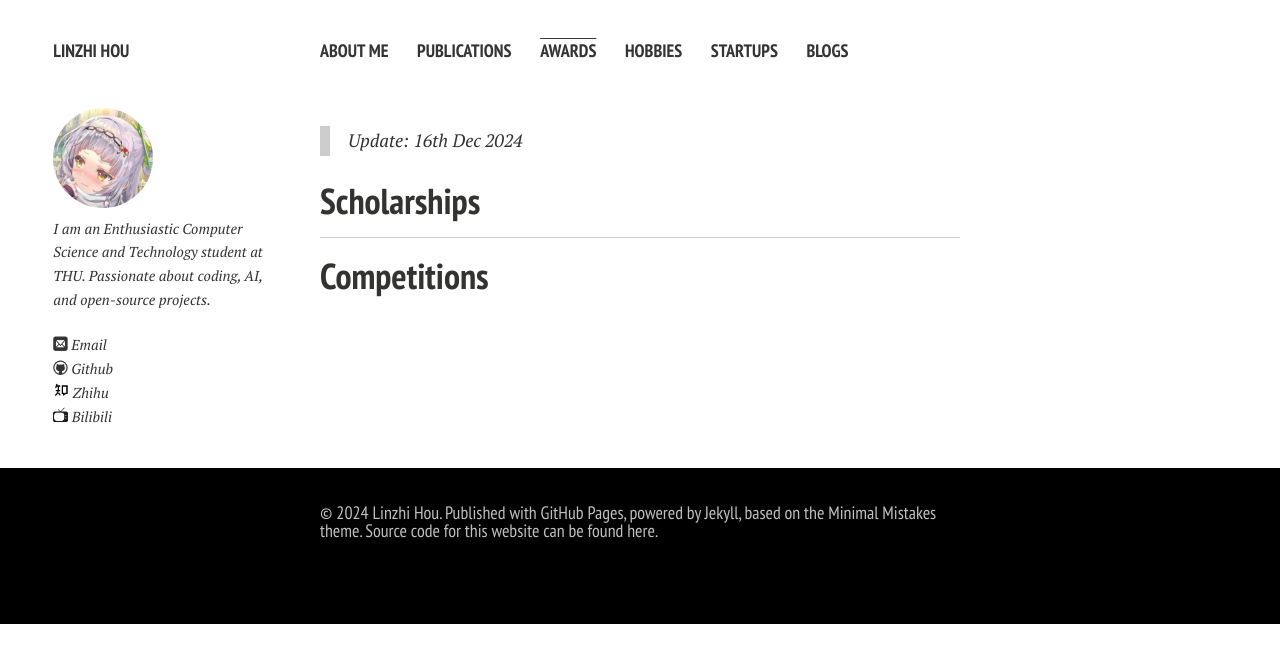
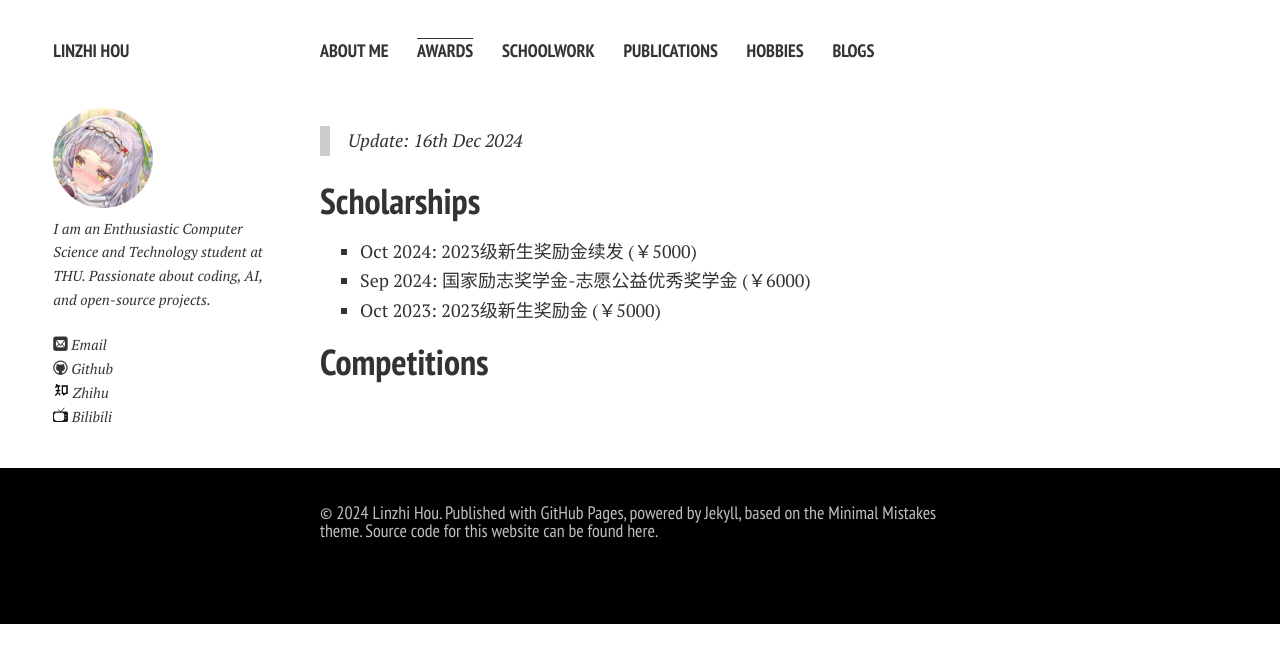
Before and after one commit to Zenith-Hlz/Zenith-Hlz.github.io, a Jekyll site: the page built from awards.md, in a window 1280 px wide. Shown: the top 663 px of the page. Built offline with Jekyll 4.4.1, drawn with Linux system fonts in a browser that asks for light colours; nearby versions of some CDN libraries; comment, search, counter and statistics services are not loaded; a style sheet for code colours, icons or effects is not loaded.

Commit message:
Refactor index and add awards and schoolwork

```diff
--- a/_config.yml
+++ b/_config.yml
@@ -1,6 +1,6 @@
 title: Linzhi Hou
-tagline: Here is personal website of Linzhi Hou. Powered by Jekyll, based on the Minimal Mistakes theme.
-description: I am an Enthusiastic Computer Science and Technology student at THU. Passionate about coding, AI, and open-source projects.
+# tagline: Here is personal website of Linzhi Hou. Powered by Jekyll, based on the Minimal Mistakes theme.
+# description: I am an Enthusiastic Computer Science and Technology student at THU. Passionate about coding, AI, and open-source projects.
 # Comment out url when working locally to resolve base urls correctly
 url: https://Zenith-Hlz.github.io
 
@@ -30,14 +30,14 @@ owner:
 links:
   - title: About Me
     url: /
+  - title: Awards
+    url: /awards/
+  - title: Schoolwork
+    url: /schoolwork/
   - title: Publications
     url: /publications/
-  - title: Awards
-    url: /awards/
   - title: Hobbies
     url: /hobbies/
-  - title: Startups
-    url: /startups/
   - title: Blogs
     url: /blogs/
 
--- a/awards.md
+++ b/awards.md
@@ -8,6 +8,8 @@ title: Awards
 
 ## Scholarships
 
----
+- Oct 2024: 2023级新生奖励金续发 (￥5000)
+- Sep 2024: 国家励志奖学金-志愿公益优秀奖学金 (￥6000)
+- Oct 2023: 2023级新生奖励金 (￥5000)
 
 ## Competitions
```
Also changed, not shown: index.md (+1 -1 lines), schoolwork.md (added, +57 -0 lines), startups.md (deleted, +0 -27 lines), README.md.
